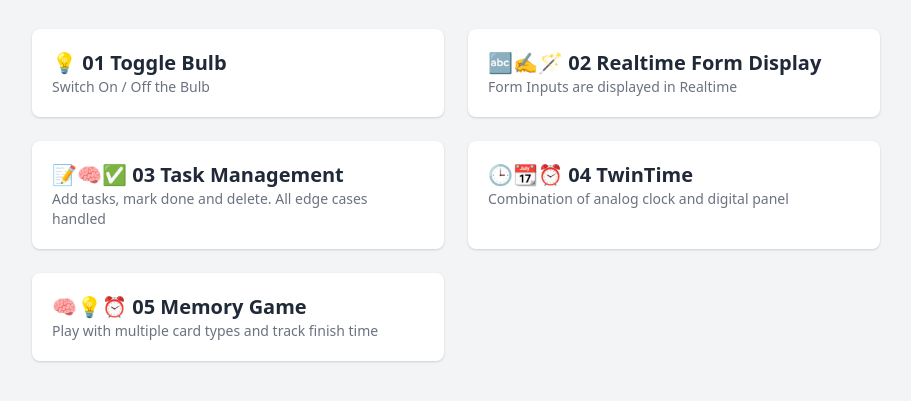
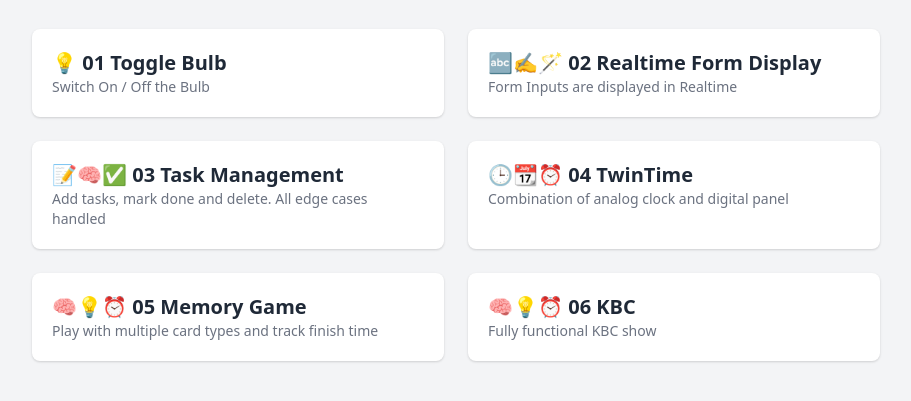
Before and after one commit to RashidShaik16/mylearning-phase, a plain HTML site: page docs/index.html in a window 1280 px wide. Shown: the part 107-508 px from the top of the page, without its empty margins (184-1095 px from the left). Drawn offline with nearby package versions, Linux system fonts and the light colour scheme.

Commit message:
index.html updated with KBC link for deployment

```diff
--- a/docs/index.html
+++ b/docs/index.html
@@ -38,6 +38,11 @@
         <h2 class="text-xl font-semibold">🧠💡⏰ 05 Memory Game</h2>
         <p class="text-sm text-gray-500">Play with multiple card types and track finish time</p>
       </a>
+      <!-- 06 Project -->
+       <a href="./KBC/index.html" class="block bg-white p-5 rounded-lg shadow hover:shadow-xl transition">
+        <h2 class="text-xl font-semibold">🧠💡⏰ 06 KBC</h2>
+        <p class="text-sm text-gray-500">Fully functional KBC show</p>
+      </a>
     </div>
 
   </div>
```
